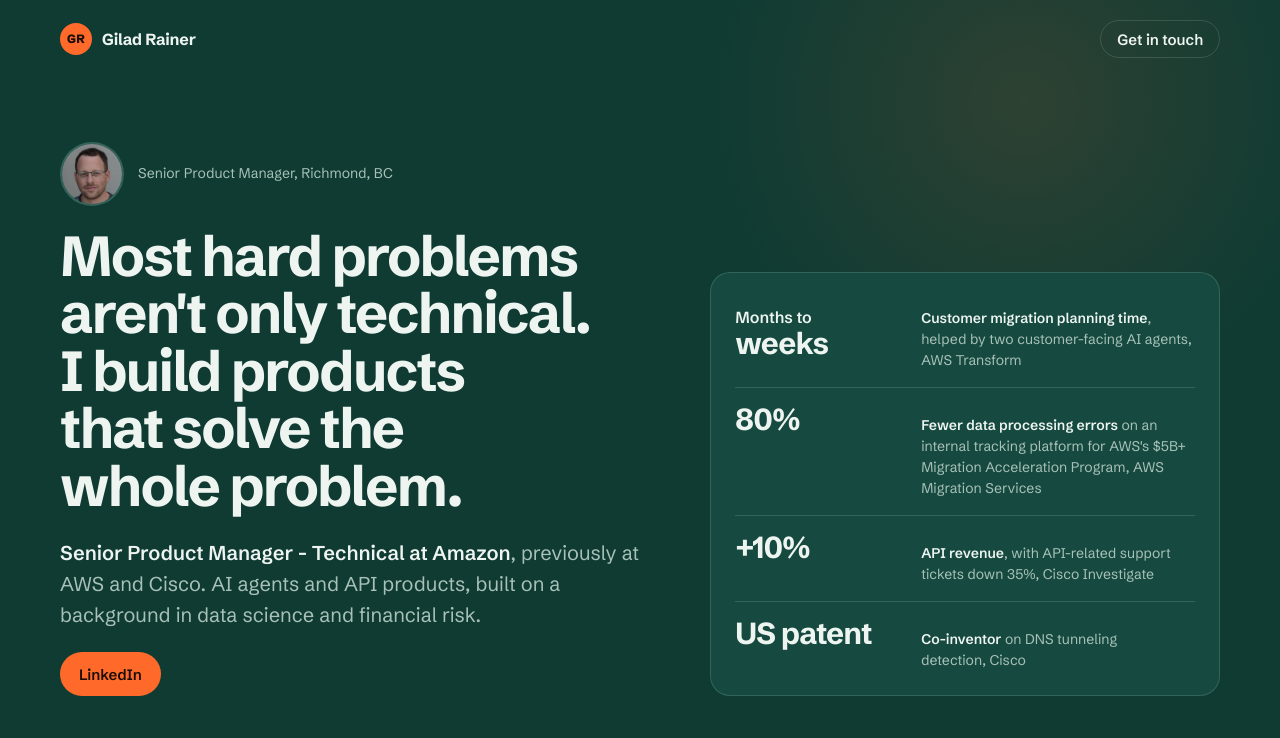
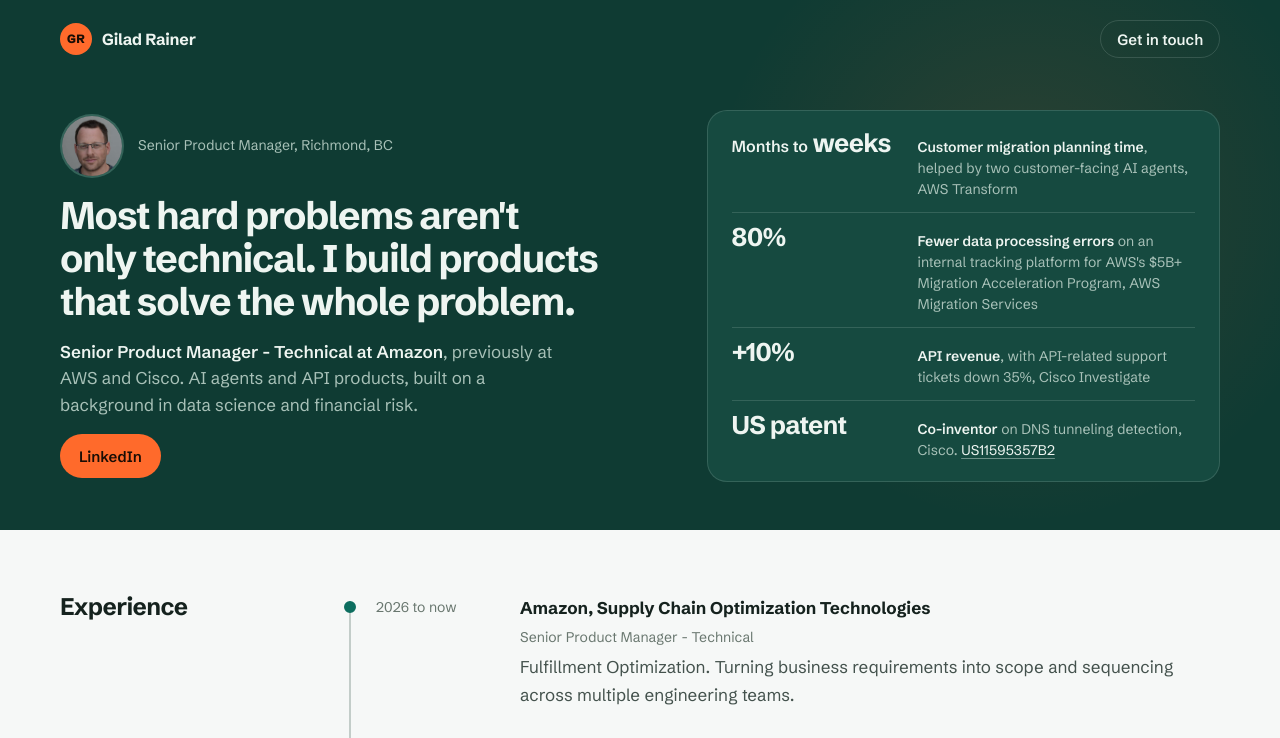
Before and after one commit to giladr81/giladr81.github.io, a plain HTML site: page index.html in a window 1280 px wide. Shown: the top 738 px of the page. Drawn offline with Linux system fonts and the light colour scheme.

Commit message:
Update portfolio from cv-optimizer@6a7c110

```diff
--- a/index.html
+++ b/index.html
@@ -13,22 +13,23 @@
 <link rel="stylesheet" href="assets/style.css?v=202611151353">
 <style>
   /* Hero: who Gilad is, with career outcomes beside it */
-  .intro { display: grid; grid-template-columns: minmax(0, 1.15fr) minmax(0, 1fr); gap: 40px 64px; align-items: end; padding-block: 64px 72px; }
-  .intro .hero-text { display: grid; gap: 22px; }
-  .intro h1 { max-width: 17ch; font-size: clamp(2.5rem, 4.4vw, 3.6rem); }
-  .intro .dek { font-size: var(--step-1); line-height: 1.55; color: var(--on-forest-2); max-width: 50ch; }
+  .intro { display: grid; grid-template-columns: minmax(0, 1.15fr) minmax(0, 1fr); gap: 32px 56px; align-items: center; padding-block: 32px 48px; }
+  .intro .hero-text { display: grid; gap: 16px; }
+  .intro h1 { max-width: 24ch; font-size: clamp(1.9rem, 3vw, 2.5rem); line-height: 1.12; }
+  .intro .dek { font-size: var(--step-0); line-height: 1.55; color: var(--on-forest-2); max-width: 50ch; }
   .intro .dek b { color: var(--on-forest); font-weight: 600; }
   .intro .where { font-size: var(--step--1); color: var(--on-forest-2); }
-  @media (max-width: 960px) { .intro { grid-template-columns: 1fr; align-items: start; padding-block: 40px 56px; } }
+  @media (max-width: 960px) { .intro { grid-template-columns: 1fr; align-items: start; padding-block: 24px 40px; } }
 
   /* Outcomes panel. Neutral colour: orange is reserved for Gaia. */
   .proof { background: var(--forest-2); border: 1px solid var(--forest-line); border-radius: 20px; padding: 8px 24px; display: grid; }
-  .proof .row { display: grid; grid-template-columns: 170px minmax(0, 1fr); gap: 6px 16px; align-items: baseline; padding-block: 16px; border-top: 1px solid var(--forest-line); }
+  .proof .row { display: grid; grid-template-columns: 170px minmax(0, 1fr); gap: 6px 16px; align-items: baseline; padding-block: 12px; border-top: 1px solid var(--forest-line); }
   .proof .row:first-child { border-top: 0; }
-  .proof .n { font-size: 1.9rem; font-weight: 700; letter-spacing: -0.03em; line-height: 1; color: var(--on-forest); }
+  .proof .n { font-size: 1.6rem; font-weight: 700; letter-spacing: -0.03em; line-height: 1; color: var(--on-forest); }
   .proof .n small { font-size: 1rem; font-weight: 600; letter-spacing: 0; }
   .proof p { font-size: var(--step--1); line-height: 1.5; color: var(--on-forest-2); }
   .proof p b { color: var(--on-forest); font-weight: 600; }
+  .proof p a { color: var(--on-forest); }
   @media (max-width: 520px) { .proof .row { grid-template-columns: 1fr; } }
 
   .home section.band { padding-block: 64px; }
@@ -37,15 +38,20 @@
   .split .lede { color: var(--ink-3); font-size: var(--step--1); margin-top: 8px; }
   @media (max-width: 860px) { .split { grid-template-columns: 1fr; } }
 
+  /* Career timeline: one rail, one dot per role, filled dot for the current role */
   ol.career { list-style: none; margin: 0; padding: 0; display: grid; }
-  ol.career li { display: grid; grid-template-columns: 120px minmax(0, 1fr); gap: 4px 24px; padding-block: 18px; border-top: 1px solid var(--line); }
-  ol.career li:first-child { border-top: 0; padding-top: 0; }
+  ol.career li { --dot: 12px; --top: 0.42em; position: relative; display: grid; grid-template-columns: 120px minmax(0, 1fr); gap: 4px 24px; padding: 0 0 32px 32px; }
+  ol.career li:last-child { padding-bottom: 0; }
+  ol.career li::before { content: ""; position: absolute; left: 0; top: var(--top); width: var(--dot); height: var(--dot); box-sizing: border-box; border-radius: 50%; border: 2px solid var(--link); background: var(--bg); z-index: 1; }
+  ol.career li:first-child::before { background: var(--link); }
+  ol.career li::after { content: ""; position: absolute; left: calc(var(--dot) / 2 - 1px); top: var(--top); bottom: calc(-1 * var(--top)); width: 2px; background: var(--line-2); }
+  ol.career li:last-child::after { display: none; }
   ol.career .when { font-size: var(--step--1); color: var(--ink-3); padding-top: 2px; }
   ol.career .what { display: grid; gap: 4px; }
   ol.career .what b { font-weight: 650; }
   ol.career .what i { font-style: normal; color: var(--ink-3); font-size: var(--step--1); }
   ol.career .what span { color: var(--ink-2); }
-  @media (max-width: 520px) { ol.career li { grid-template-columns: 1fr; } }
+  @media (max-width: 520px) { ol.career li { grid-template-columns: 1fr; padding-left: 28px; } }
 
   .idline { display: flex; align-items: center; gap: 14px; }
   .headshot { flex: none; width: 64px; height: 64px; border-radius: 50%; object-fit: cover; border: 2px solid var(--forest-line); background: var(--forest-2); }
@@ -70,7 +76,7 @@
     <div class="intro">
       <div class="hero-text">
         <div class="idline"><img class="headshot" src="assets/headshot.jpg" alt="Gilad Rainer" width="64" height="64"><p class="where">Senior Product Manager, Richmond, BC</p></div>
-        <h1>Most hard problems aren't only technical. I build products that solve the whole problem.</h1>
+        <h1>Most hard problems aren't only technical. I&nbsp;build products that solve the whole problem.</h1>
         <p class="dek"><b>Senior Product Manager - Technical at Amazon</b>, previously at AWS and Cisco. AI agents and API products, built on a background in data science and financial risk.</p>
         <div class="actions">
           <a class="btn btn-primary" href="https://www.linkedin.com/in/gilad-rainer">LinkedIn</a>
@@ -80,7 +86,7 @@
         <div class="row" role="listitem"><span class="n"><small>Months to</small> weeks</span><p><b>Customer migration planning time</b>, helped by two customer-facing AI agents, AWS Transform</p></div>
         <div class="row" role="listitem"><span class="n">80%</span><p><b>Fewer data processing errors</b> on an internal tracking platform for AWS's $5B+ Migration Acceleration Program, AWS Migration Services</p></div>
         <div class="row" role="listitem"><span class="n">+10%</span><p><b>API revenue</b>, with API-related support tickets down 35%, Cisco Investigate</p></div>
-        <div class="row" role="listitem"><span class="n">US patent</span><p><b>Co-inventor</b> on DNS tunneling detection, Cisco</p></div>
+        <div class="row" role="listitem"><span class="n">US patent</span><p><b>Co-inventor</b> on DNS tunneling detection, Cisco. <a href="https://patents.google.com/patent/US11595357B2">US11595357B2</a></p></div>
       </div>
     </div>
   </div>
```
